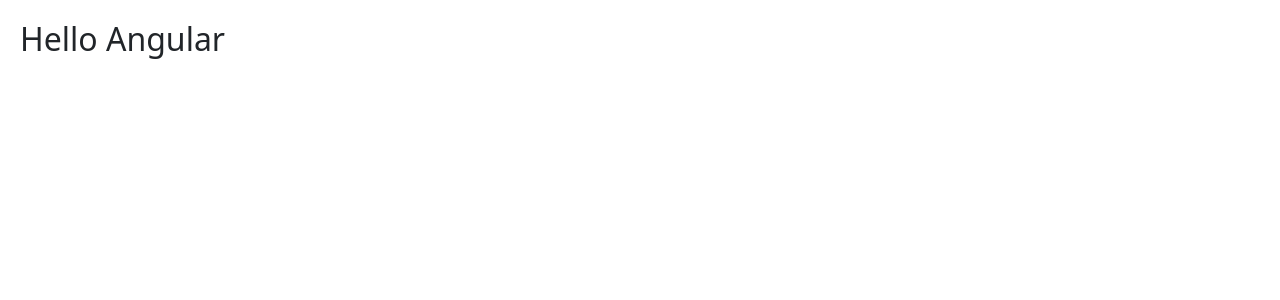
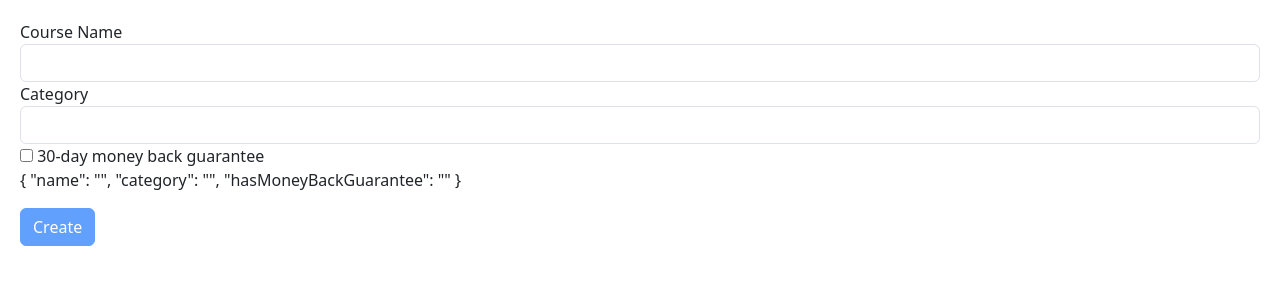
Before and after one commit to shirkedarshan/Angular-Blog, an Angular app: page / in a window 1280 px wide. Shown: the top 300 px of the page. Built offline with nearby package versions, Linux system fonts and the light colour scheme.

Commit message:
Exercise

```diff
--- a/src/app/app.component.html
+++ b/src/app/app.component.html
@@ -1,6 +1,6 @@
 <html>
   <head></head>
   <body>
-    <h2>Hello Angular</h2>
+    <new-course-form></new-course-form>
   </body>
 </html>
--- /dev/null
+++ b/src/app/new-course-form/new-course-form.component.html
@@ -0,0 +1,30 @@
+<form #f="ngForm" (ngSubmit)="submit(f.value)">
+    <div class="form-group">
+        <label for="name">Course Name</label>
+        <input type="text" minlength="3" ngModel name="name" #name="ngModel" id="name" class="form-control" required>
+        <div *ngIf="name.touched && name.invalid" class="alert alert-danger">
+            <div *ngIf="name.errors.required">Name field is required.</div>
+            <div *ngIf="name.errors.minlength">Minimum length required is {{name.errors.minlength.requiredLength}}.</div>
+        </div>
+    </div>
+    <div class="form-group">
+        <label for="category">Category</label>
+        <select name="" ngModel name="category" #category="ngModel" id="category" class="form-control" required>
+            <option value=""></option>
+            <option *ngFor="let c of categories" [value]="c.id">
+                {{c.name}}
+            </option>
+        </select>
+        <div *ngIf="category.touched && category.invalid" class="alert alert-danger">
+            <div *ngIf="category.errors.required">Category field is required.</div>
+        </div>
+        <div class="checkbox">
+            <label for="moneyBackGuarantee">
+                <input type="checkbox" ngModel name="hasMoneyBackGuarantee" id="moneyBackGuarantee" required>
+                30-day money back guarantee
+            </label>
+        </div>
+    </div>
+    <p>{{f.value | json }}</p>
+    <button [disabled]="f.invalid" class="btn btn-primary">Create</button>
+</form>
--- /dev/null
+++ b/src/app/new-course-form/new-course-form.component.ts
@@ -0,0 +1,23 @@
+import { Component, OnInit } from '@angular/core';
+
+@Component({
+  selector: 'new-course-form',
+  templateUrl: './new-course-form.component.html',
+  styleUrls: ['./new-course-form.component.css']
+})
+export class NewCourseFormComponent implements OnInit {
+
+  submit(course){
+    console.log(course);
+  }
+  categories = [
+    { id:1, name: 'Development'},
+    { id:2, name: 'Art'},
+    { id:3, name: 'Languages'}
+  ]
+  constructor() { }
+
+  ngOnInit(): void {
+  }
+
+}
--- a/tsconfig.json
+++ b/tsconfig.json
@@ -25,6 +25,8 @@
     "enableI18nLegacyMessageIdFormat": false,
     "strictInjectionParameters": true,
     "strictInputAccessModifiers": true,
-    "strictTemplates": true
+    "strictTemplates": true,
+    "strictNullChecks": false,
+    "noImplicitAny": false
   }
 }
```
Also changed, not shown: src/app/app.module.ts (+6 -2 lines), src/app/new-course-form/new-course-form.component.css (added), 1 other file (tests, documents, lock files or other folders).
